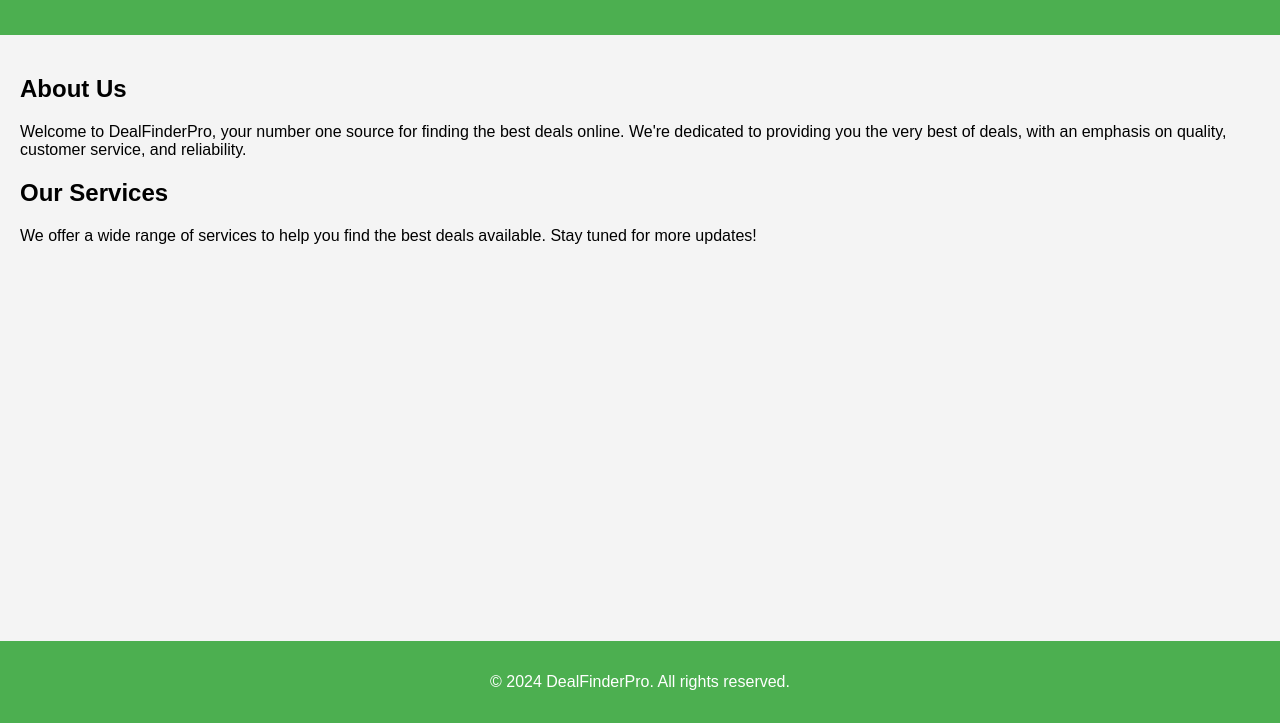
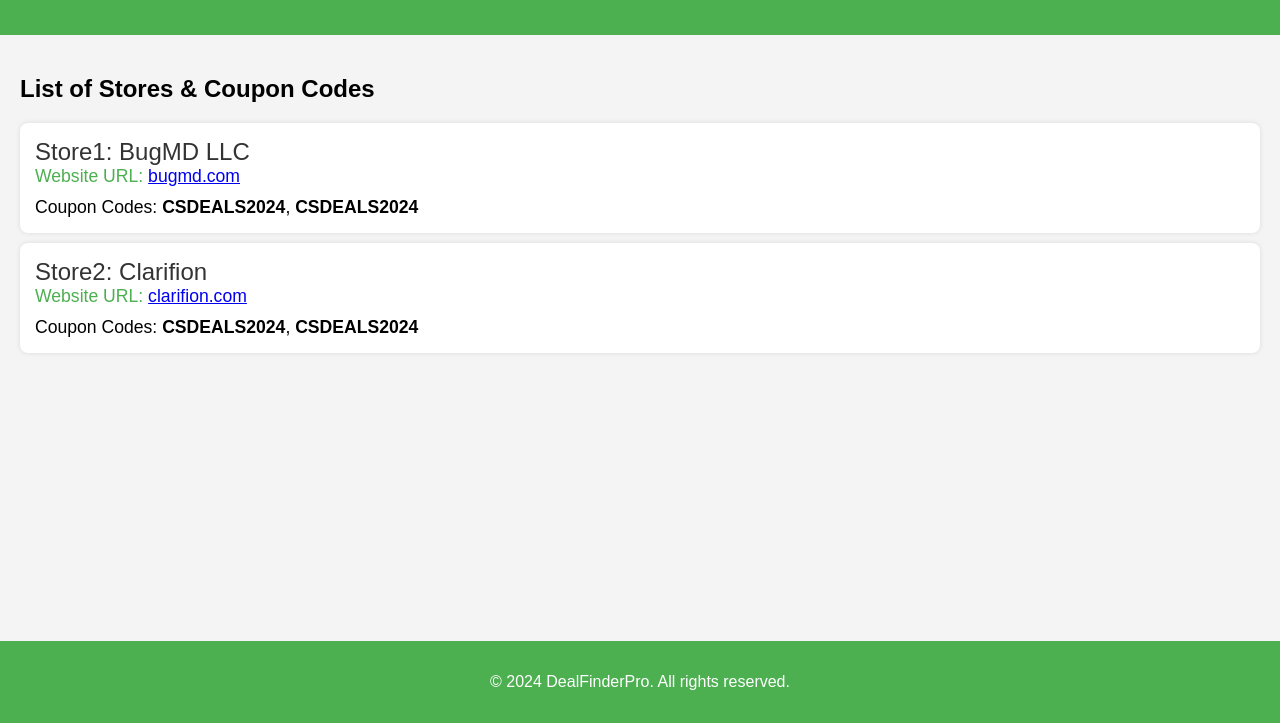
Before and after one commit to AffiliateWizard/DealFinderPro.github.io, a plain HTML site: page index.html in a window 1280 px wide. Shown: the part 77-800 px from the top of the page. Drawn offline with Linux system fonts and the light colour scheme.

Commit message:
Update index.html

```diff
--- a/index.html
+++ b/index.html
@@ -3,7 +3,7 @@
 <head>
     <meta charset="UTF-8">
     <meta name="viewport" content="width=device-width, initial-scale=1.0">
-    <title>DealFinderPro</title>
+    <title>DealFinderPro - Stores & Coupon Codes</title>
     <style>
         body {
             font-family: Arial, sans-serif;
@@ -29,6 +29,29 @@
             width: 100%;
             bottom: 0;
         }
+        .store-list {
+            list-style-type: none;
+            padding: 0;
+        }
+        .store-item {
+            background-color: white;
+            margin: 10px 0;
+            padding: 15px;
+            border-radius: 8px;
+            box-shadow: 0 0 5px rgba(0, 0, 0, 0.1);
+        }
+        .store-name {
+            font-size: 1.5em;
+            color: #333;
+        }
+        .store-url {
+            font-size: 1.1em;
+            color: #4CAF50;
+        }
+        .coupon-codes {
+            margin-top: 10px;
+            font-size: 1.1em;
+        }
     </style>
 </head>
 <body>
@@ -36,10 +59,22 @@
         <h1>Welcome to DealFinderPro</h1>
     </header>
     <main>
-        <h2>About Us</h2>
-        <p>Welcome to DealFinderPro, your number one source for finding the best deals online. We're dedicated to providing you the very best of deals, with an emphasis on quality, customer service, and reliability.</p>
-        <h2>Our Services</h2>
-        <p>We offer a wide range of services to help you find the best deals available. Stay tuned for more updates!</p>
+        <h2>List of Stores & Coupon Codes</h2>
+        <ul class="store-list">
+            <!-- Store 1 -->
+            <li class="store-item">
+                <div class="store-name">Store1: BugMD LLC</div>
+                <div class="store-url">Website URL: <a href="https://bugmd.com" target="_blank">bugmd.com</a></div>
+                <div class="coupon-codes">Coupon Codes: <strong>CSDEALS2024</strong>, <strong>CSDEALS2024</strong></div>
+            </li>
+
+            <!-- Store 2 -->
+            <li class="store-item">
+                <div class="store-name">Store2: Clarifion</div>
+                <div class="store-url">Website URL: <a href="https://clarifion.com" target="_blank">clarifion.com</a></div>
+                <div class="coupon-codes">Coupon Codes: <strong>CSDEALS2024</strong>, <strong>CSDEALS2024</strong></div>
+            </li>
+        </ul>
     </main>
     <footer>
         <p>&copy; 2024 DealFinderPro. All rights reserved.</p>
```
